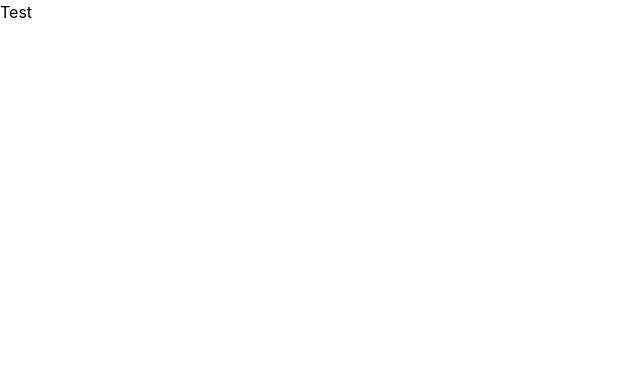
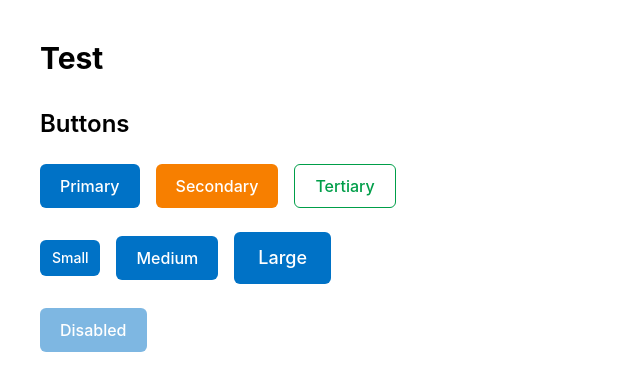
Before and after one commit to LauraCorrado/tea2026, a React (Vite) app: page /dev/playground in a window 1280 px wide. Shown: the top 390 px of the page, without its empty margins (0-640 px from the left). Built offline with nearby package versions, Linux system fonts and the light colour scheme.

Commit message:
feat(Button): implement Button component in Playground + add barrel files

```diff
--- /dev/null
+++ b/src/components/ui/Button/Button.tsx
@@ -0,0 +1,41 @@
+import type { ButtonProps } from "./Button.types";
+
+const baseClasses =
+  "inline-flex items-center justify-center rounded-md font-medium transition-colors " +
+  // stati focus e disabled:
+  "focus-visible:outline-none focus-visible:ring-2 focus-visible:ring-offset-2 " +
+  "disabled:cursor-not-allowed disabled:opacity-50";
+
+const variantClasses = {
+  primary:
+    "bg-tea-blue text-white enabled:hover:bg-tea-blue/80 enabled:active:bg-tea-blue/80 focus-visible:ring-tea-blue",
+  secondary:
+    "bg-tea-orange text-white enabled:hover:bg-tea-orange/80 enabled:active:bg-tea-orange/80 focus-visible:ring-tea-orange",
+  tertiary:
+    "border border-tea-green bg-transparent text-tea-green enabled:hover:bg-tea-green enabled:hover:text-white enabled:active:bg-tea-green enabled:active:text-white focus-visible:ring-tea-green",
+};
+
+const sizeClasses = {
+  sm: "h-9 px-3 text-sm",
+  md: "h-11 px-5 text-base",
+  lg: "h-13 px-6 text-lg",
+};
+
+export function Button({
+  children,
+  variant = "primary", //default
+  size = "md", //default
+  className = "",
+  type = "button", //not submit by default
+  ...props
+}: ButtonProps) {
+  return (
+    <button
+      type={type}
+      className={`${baseClasses} ${variantClasses[variant]} ${sizeClasses[size]} ${className}`}
+      {...props}
+    >
+      {children}
+    </button>
+  );
+}
--- /dev/null
+++ b/src/components/ui/Button/index.ts
@@ -0,0 +1,7 @@
+export { Button } from "./Button";
+
+export type {
+  ButtonProps,
+  ButtonSize,
+  ButtonVariant,
+} from "./Button.types";
--- a/src/components/ui/index.ts
+++ b/src/components/ui/index.ts
@@ -0,0 +1 @@
+export * from "./Button";
--- a/src/pages/dev/Playground.tsx
+++ b/src/pages/dev/Playground.tsx
@@ -1,7 +1,29 @@
+import { Button } from "@/components/ui";
+
 export function Playground() {
   return (
-    <main>
-      <h1>Test</h1>
+    <main className="min-h-screen bg-white p-10">
+      <h1 className="mb-8 text-3xl font-bold">Test</h1>
+
+      <section className="space-y-6">
+        <h2 className="text-2xl font-semibold">Buttons</h2>
+
+        <div className="flex flex-wrap gap-4">
+          <Button>Primary</Button>
+          <Button variant="secondary">Secondary</Button>
+          <Button variant="tertiary">Tertiary</Button>
+        </div>
+
+        <div className="flex flex-wrap items-center gap-4">
+          <Button size="sm">Small</Button>
+          <Button size="md">Medium</Button>
+          <Button size="lg">Large</Button>
+        </div>
+
+        <div>
+          <Button disabled>Disabled</Button>
+        </div>
+      </section>
     </main>
   );
 }
```
Also changed, not shown: src/components/ui/Button/Button.types.ts (+4 -5 lines).
